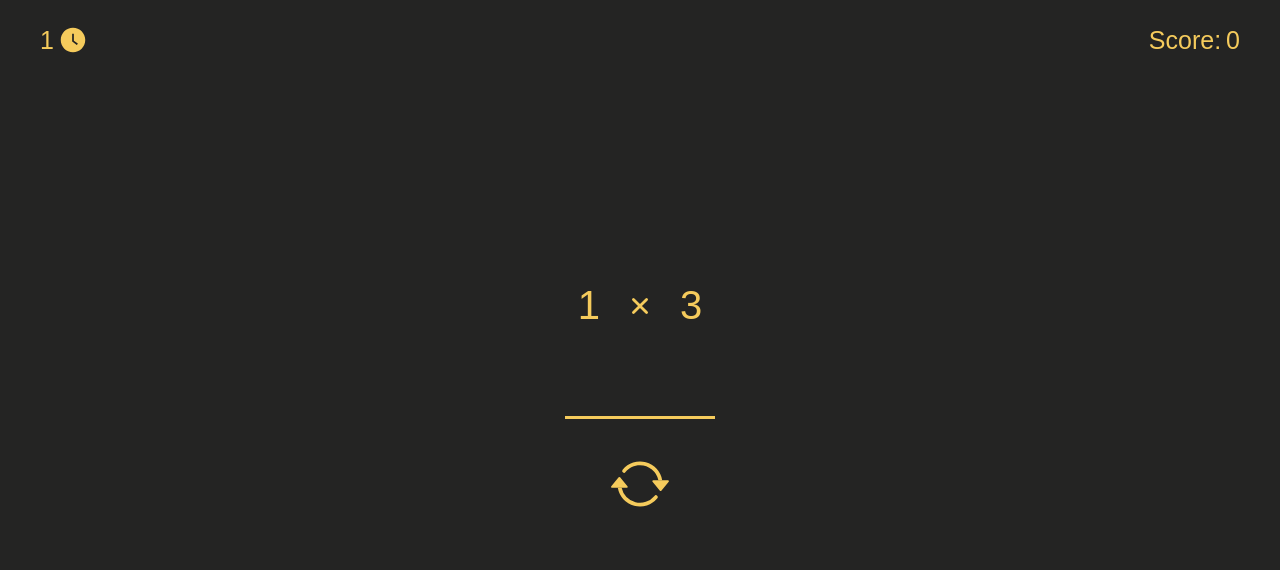
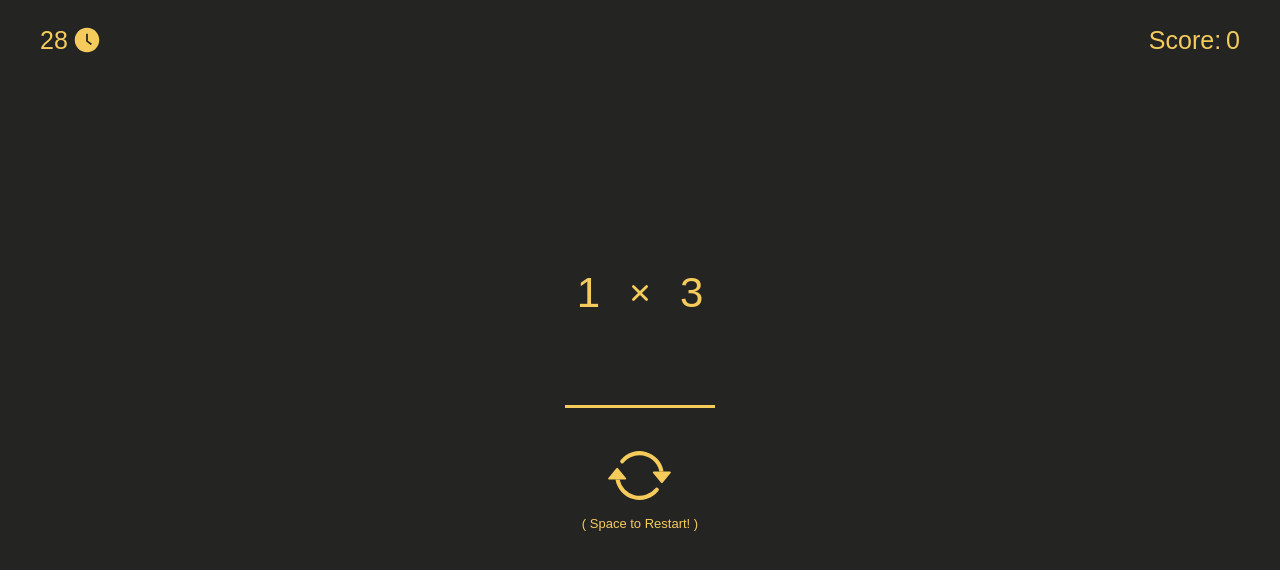
Before and after one commit to Tiaguh/Styled_Component, a React (Create React App) app: page / in a window 1280 px wide. Both pictures are taken after a click on the button 640 px from the left and 400 px from the top of the page. Shown: the top 570 px of the page. Built offline with nearby package versions, Linux system fonts and the light colour scheme.

Commit message:
add button to restart game

```diff
--- a/src/Pages/MathGame/MathGame.css
+++ b/src/Pages/MathGame/MathGame.css
@@ -139,6 +139,28 @@ form .input-uncorrect {
     }
 }
 
+.container-restart {
+    display: flex;
+    flex-direction: column;
+
+    justify-content: center;
+    align-items: center;
+
+    gap: 5px;
+}
+
+.container-restart button {
+    cursor: pointer;
+}
+
+.container-restart p {
+    font-size: 13px;
+    font-weight: 500;
+    color: #F5CB5C;
+
+    font-family: sans-serif;
+}
+
 .question {
     display: flex;
     align-items: center;
@@ -147,7 +169,7 @@ form .input-uncorrect {
 }
 
 .question p {
-    font-size: 40px;
+    font-size: 42px;
     font-weight: 500;
     color: #F5CB5C;
 
--- a/src/Pages/MathGame/MathGame.jsx
+++ b/src/Pages/MathGame/MathGame.jsx
@@ -58,6 +58,24 @@ export default function Teste() {
         }
     }, [started]);
 
+    useEffect(() => {
+        // Adicione um event listener para o evento 'keydown' no documento.
+        const handleKeyDown = (event) => {
+            // Verifique se o jogo já começou e se a tecla pressionada é a tecla de espaço.
+            if (started && event.key === ' ') {
+                handleStart();
+            }
+        };
+
+        // Adicione o event listener quando o componente for montado.
+        document.addEventListener('keydown', handleKeyDown);
+
+        // Remova o event listener quando o componente for desmontado.
+        return () => {
+            document.removeEventListener('keydown', handleKeyDown);
+        };
+    }, [started]);
+
     function sortNumbers() {
         setNumber1(Math.floor(Math.random() * 10) + 1);
         setNumber2(Math.floor(Math.random() * 10) + 1);
@@ -66,13 +84,14 @@ export default function Teste() {
             setIsInputDisabled(true);
         }
     }
+
     // Sorteio dos números.
 
     function handleStart() {
         setStarted(true);
         sortNumbers();
         setResponse('');
-        setCountdown(3)
+        setCountdown(30)
         setIsInputDisabled(false);
         setScore(0);
     }
@@ -138,9 +157,13 @@ export default function Teste() {
 
                         </form>
 
-                        <button onClick={handleStart}>
-                            <BsArrowRepeat size={60} color="#F5CB5C" />
-                        </button>
+                        <div className='container-restart' >
+                            <button onClick={handleStart}>
+                                <BsArrowRepeat size={65} color="#F5CB5C" />
+                            </button>
+
+                            <p>( Space to Restart! )</p>
+                        </div>
 
                     </div>
 
```
